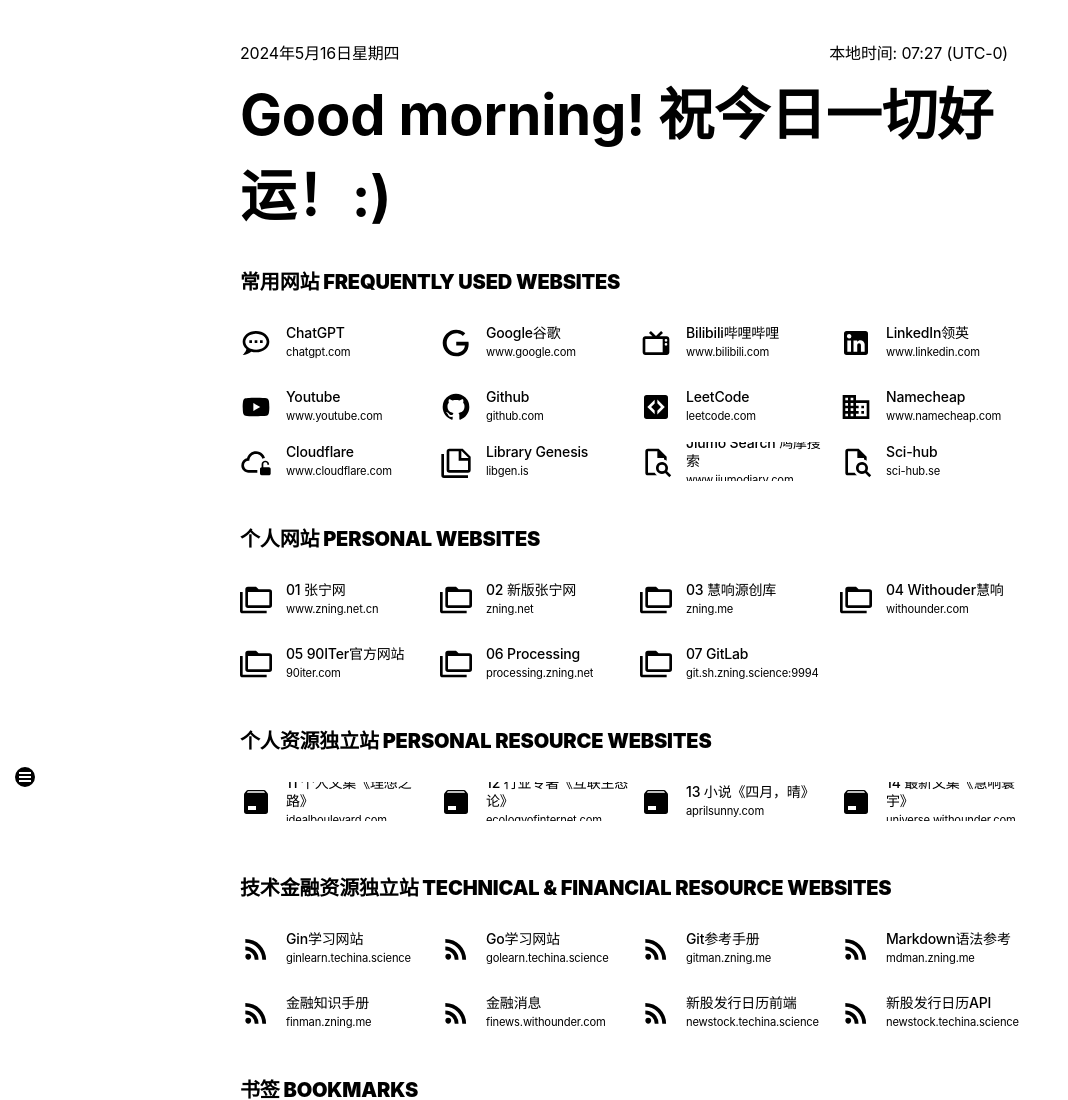
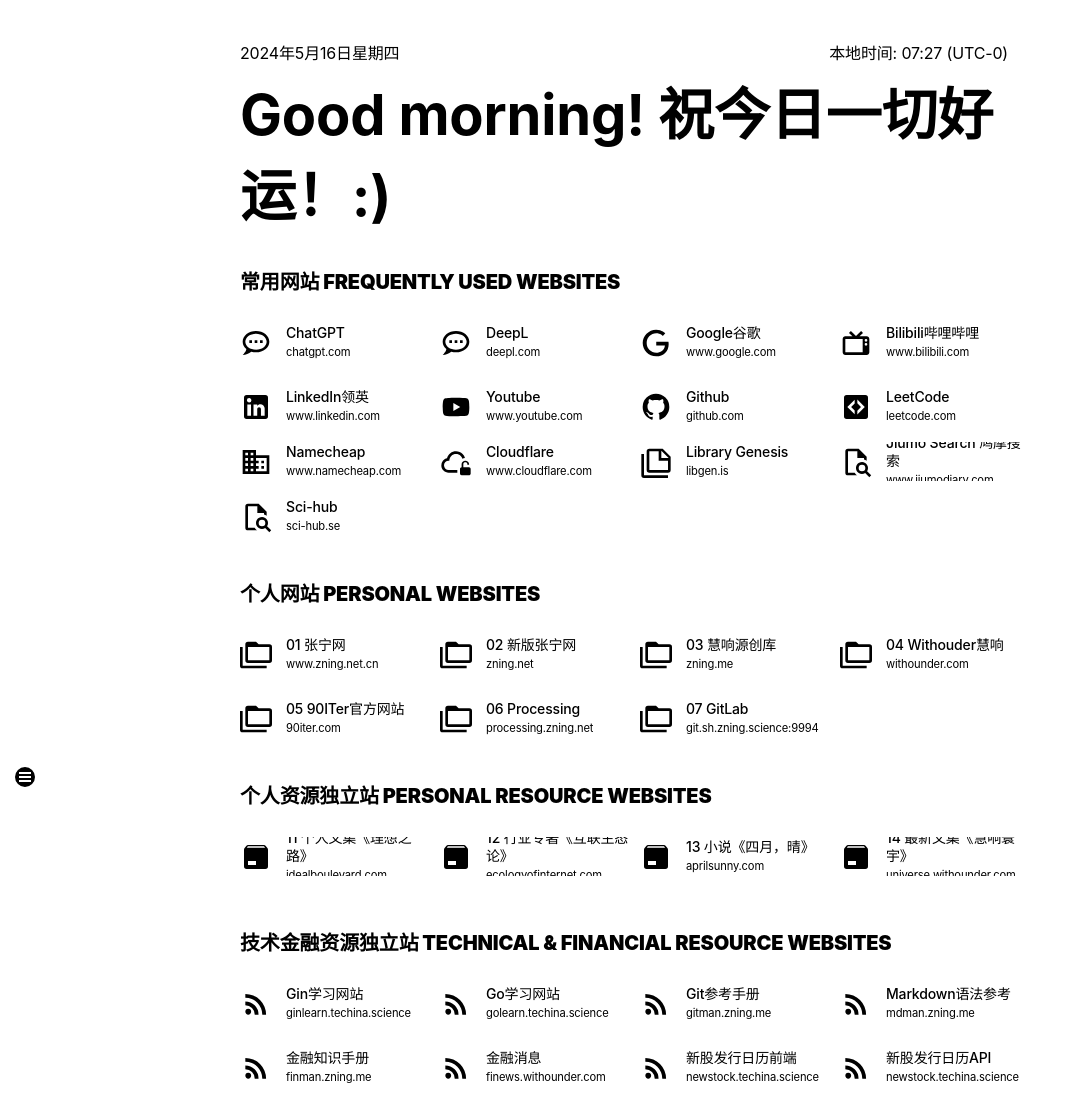
Before and after one commit to zning1994/portal, a plain HTML site: page index.html in a window 1280 px wide. Shown: the top 1100 px of the page, without its empty margins (0-1068 px from the left). Drawn offline with Linux system fonts and the light colour scheme.

Commit message:
提交个人门户更新 2024-05-16 07:27:00

```diff
--- a/index.html
+++ b/index.html
@@ -68,6 +68,18 @@
             <div class="apps_text">
               <span class="name">ChatGPT</span>
               <span class="domain">chatgpt.com</span>
+            </div>
+          </a>
+        </div>
+
+        <div class="apps_item_wrap">
+          <a href="https://deepl.com/" target="_blank" class="apps_item">
+            <div class="apps_icon">
+            <svg xmlns="http://www.w3.org/2000/svg" xmlns:xlink="http://www.w3.org/1999/xlink" width="24" height="24" viewBox="0 0 24 24"><path fill="currentColor" d="M12 3C6.5 3 2 6.58 2 11a7.22 7.22 0 0 0 2.75 5.5c0 .6-.42 2.17-2.75 4.5c2.37-.11 4.64-1 6.47-2.5c1.14.33 2.34.5 3.53.5c5.5 0 10-3.58 10-8s-4.5-8-10-8m0 14c-4.42 0-8-2.69-8-6s3.58-6 8-6s8 2.69 8 6s-3.58 6-8 6m5-5v-2h-2v2zm-4 0v-2h-2v2zm-4 0v-2H7v2z"/></svg>
+            </div>
+            <div class="apps_text">
+              <span class="name">DeepL</span>
+              <span class="domain">deepl.com</span>
             </div>
           </a>
         </div>
--- a/sw.js
+++ b/sw.js
@@ -1 +1 @@
-if(!self.define){let e,i={};const n=(n,r)=>(n=new URL(n+".js",r).href,i[n]||new Promise((i=>{if("document"in self){const e=document.createElement("script");e.src=n,e.onload=i,document.head.appendChild(e)}else e=n,importScripts(n),i()})).then((()=>{let e=i[n];if(!e)throw new Error(`Module ${n} didn’t register its module`);return e})));self.define=(r,s)=>{const c=e||("document"in self?document.currentScript.src:"")||location.href;if(i[c])return;let o={};const t=e=>n(e,c),l={module:{uri:c},exports:o,require:t};i[c]=Promise.all(r.map((e=>l[e]||t(e)))).then((e=>(s(...e),o)))}}define(["./workbox-87098c68"],(function(e){"use strict";self.skipWaiting(),e.clientsClaim(),e.precacheAndRoute([{url:"404.html",revision:"9742bcbb9d4c9dd26cb8a87c2080ba07"},{url:"icon-512.png",revision:"65f42ac434c2a7b631c198f251035ba0"},{url:"index.016c4b7b.css",revision:null},{url:"index.html",revision:"02da9b873e13d7f2bdbb40e0add76d91"},{url:"main.a842b54c.js",revision:null},{url:"registerSW.js",revision:"402b66900e731ca748771b6fc5e7a068"},{url:"icon-512.png",revision:"65f42ac434c2a7b631c198f251035ba0"},{url:"manifest.webmanifest",revision:"6c14839ee0078f8e2350d17388a2b4a6"}],{}),e.cleanupOutdatedCaches(),e.registerRoute(new e.NavigationRoute(e.createHandlerBoundToURL("404.html")))}));
+if(!self.define){let e,i={};const n=(n,r)=>(n=new URL(n+".js",r).href,i[n]||new Promise((i=>{if("document"in self){const e=document.createElement("script");e.src=n,e.onload=i,document.head.appendChild(e)}else e=n,importScripts(n),i()})).then((()=>{let e=i[n];if(!e)throw new Error(`Module ${n} didn’t register its module`);return e})));self.define=(r,s)=>{const c=e||("document"in self?document.currentScript.src:"")||location.href;if(i[c])return;let o={};const t=e=>n(e,c),l={module:{uri:c},exports:o,require:t};i[c]=Promise.all(r.map((e=>l[e]||t(e)))).then((e=>(s(...e),o)))}}define(["./workbox-87098c68"],(function(e){"use strict";self.skipWaiting(),e.clientsClaim(),e.precacheAndRoute([{url:"404.html",revision:"9742bcbb9d4c9dd26cb8a87c2080ba07"},{url:"icon-512.png",revision:"65f42ac434c2a7b631c198f251035ba0"},{url:"index.016c4b7b.css",revision:null},{url:"index.html",revision:"a885ab5dff107746628f9a004b656956"},{url:"main.a842b54c.js",revision:null},{url:"registerSW.js",revision:"402b66900e731ca748771b6fc5e7a068"},{url:"icon-512.png",revision:"65f42ac434c2a7b631c198f251035ba0"},{url:"manifest.webmanifest",revision:"6c14839ee0078f8e2350d17388a2b4a6"}],{}),e.cleanupOutdatedCaches(),e.registerRoute(new e.NavigationRoute(e.createHandlerBoundToURL("404.html")))}));
```
